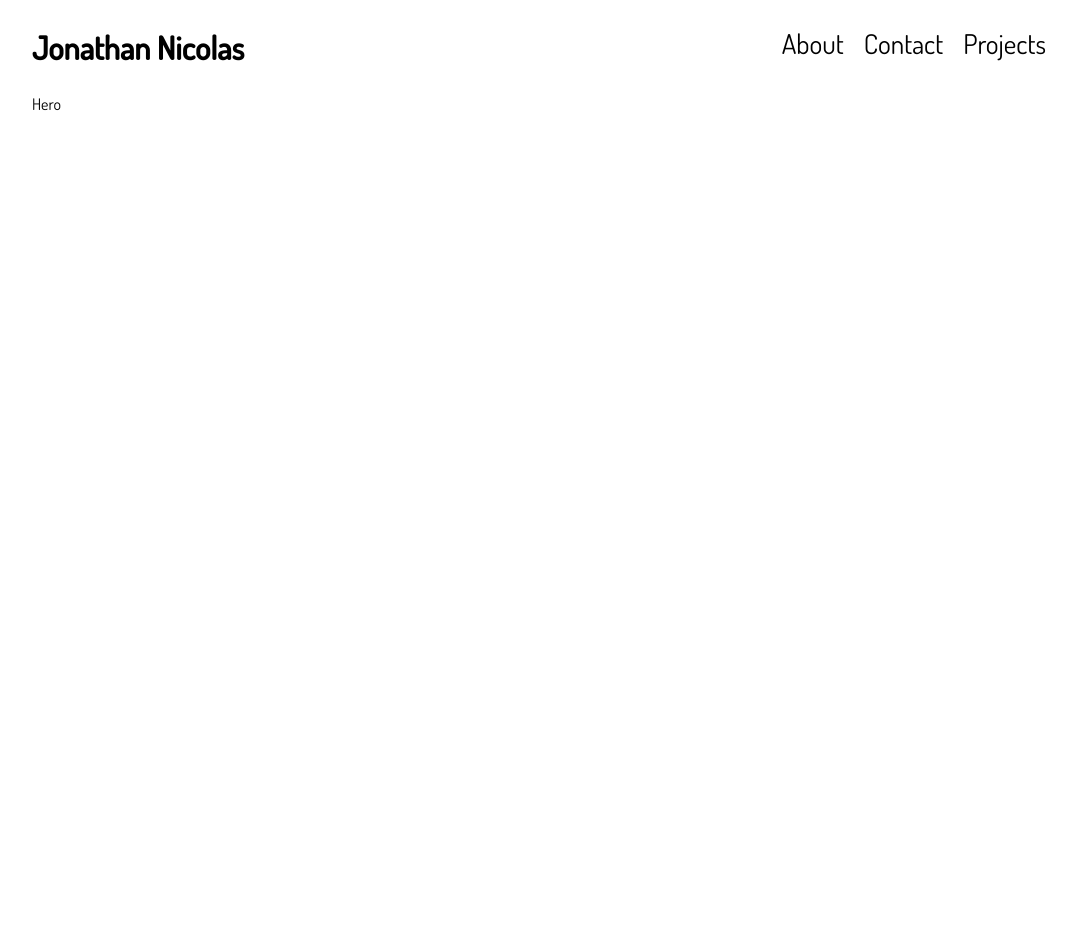
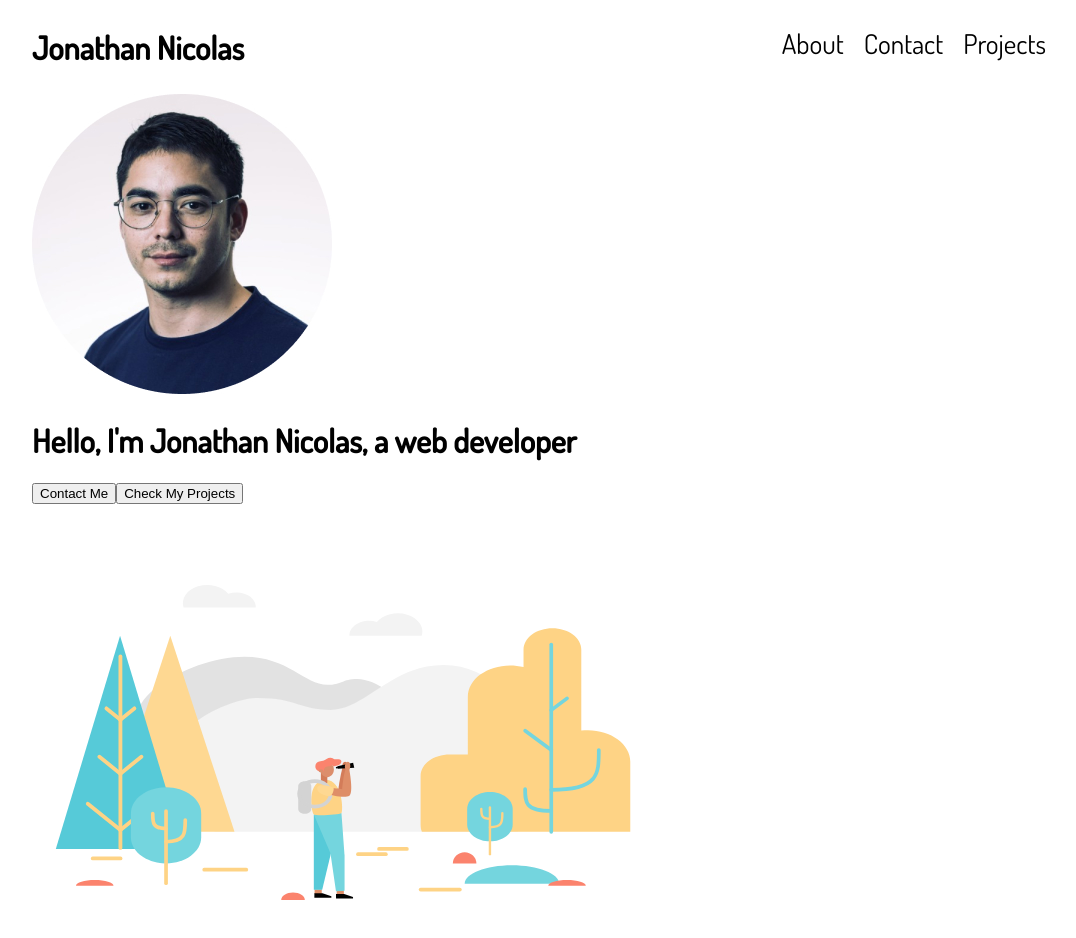
Before and after one commit to jobegood49/jonathannicolas.dev, a React (Create React App) app: page / in a window 1280 px wide. Shown: the top 938 px of the page, without its empty margins (96-1172 px from the left). Before the commit the page ends 800 px from the top, so only its background shows below. Built offline with nearby package versions, Linux system fonts and the light colour scheme.

Commit message:
Add content of Hero component

```diff
--- a/src/components/Hero.js
+++ b/src/components/Hero.js
@@ -2,7 +2,19 @@ import React from "react";
 import styled from "styled-components";
 
 const Hero = () => {
-  return <div>Hero</div>;
+  return (
+    <div>
+      <div>
+        <img src="/images/avatar.jpg" alt="Avatar of Jonathan Nicolas" />
+        <h1>Hello, I'm Jonathan Nicolas, a web developer</h1>
+        <div>
+          <button>Contact Me</button>
+          <button>Check My Projects</button>
+        </div>
+        <img src="/images/hero-image.svg" alt="Hero Image" />
+      </div>
+    </div>
+  );
 };
 
 export default Hero;
```
Also changed, not shown: public/images/avatar.jpg (added), public/images/hero-image.svg (added).
